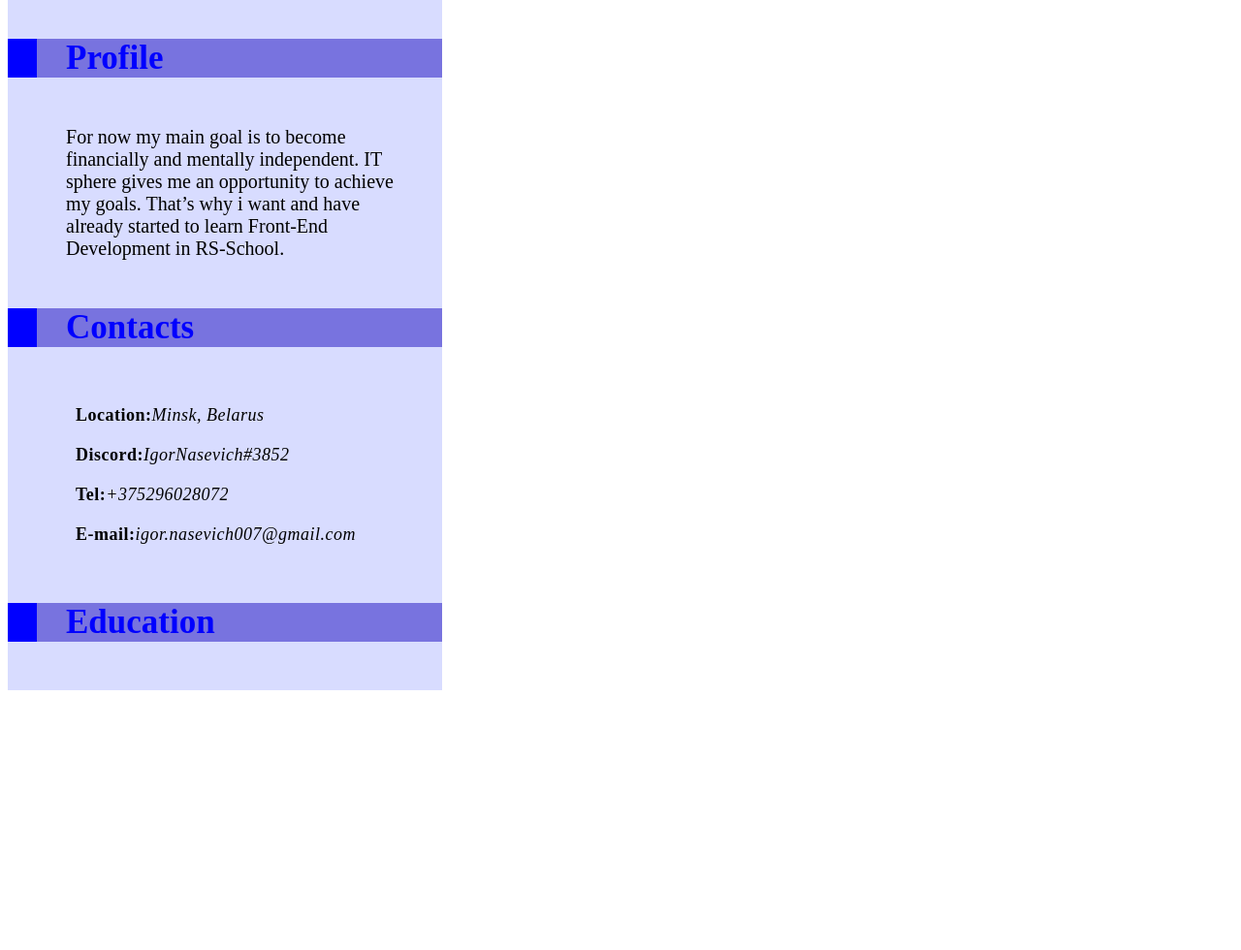
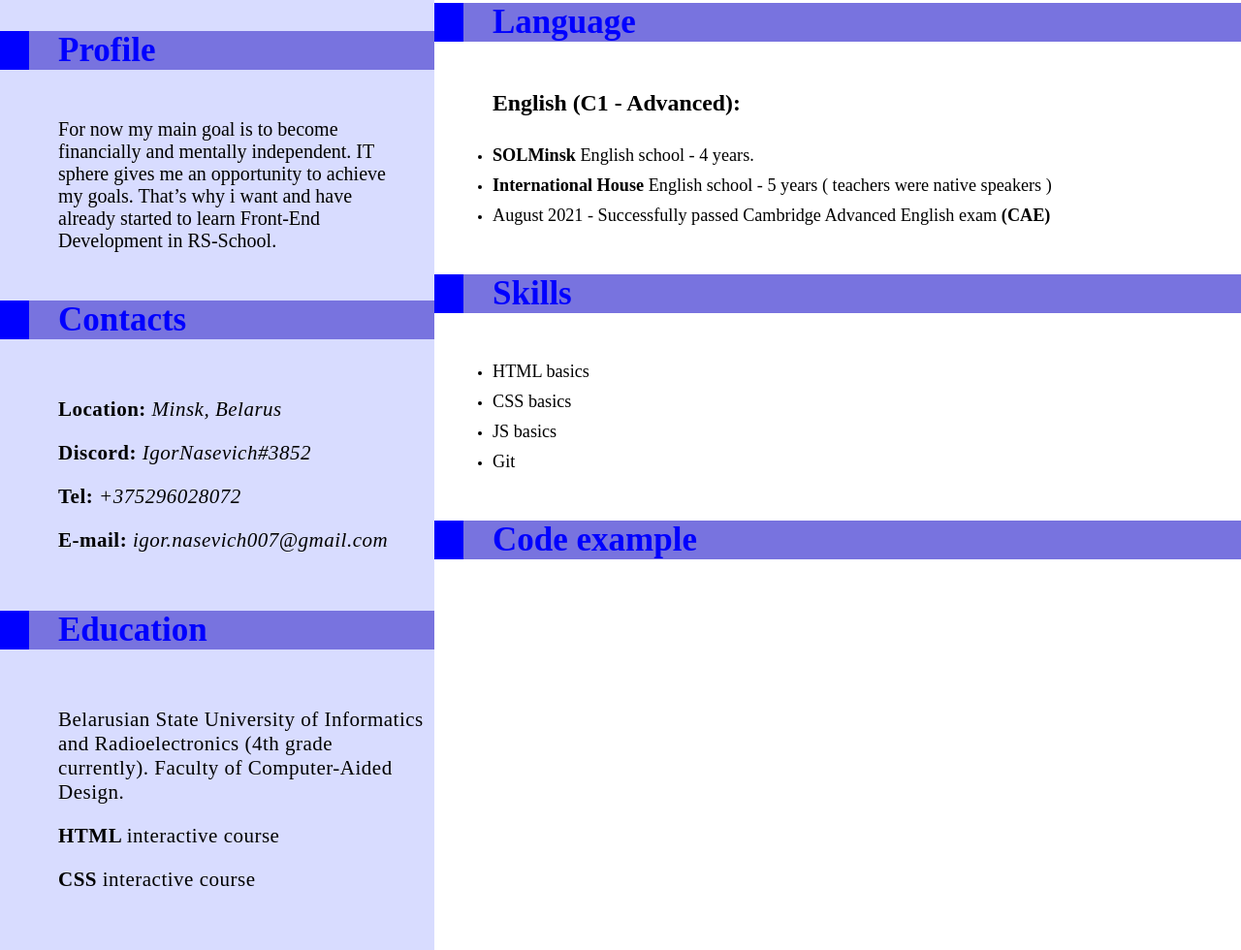
Before and after one commit to IgorNasevich/rsschool-cv, a plain HTML site: page HTML/MyCV.html in a window 1280 px wide. Shown: the part 408-1388 px from the top of the page at 97% size. Before the commit the page ends 1128 px from the top, so only its background shows below. Drawn offline with Linux system fonts and the light colour scheme.

Commit message:
feat: add right side

```diff
--- a/CSS/MyStyle.css
+++ b/CSS/MyStyle.css
@@ -1,10 +1,11 @@
 .html{
     font-size: 14px;
+    scroll-behavior: smooth;
 }
 
 li {
-    list-style-type: none; /* Убираем маркеры */
-
+     /* Убираем маркеры */
+     list-style-type: none;
 }
 
 ul {
@@ -15,9 +16,17 @@ ul {
 .wrapper{
     display: flex;
     flex-direction: column;
+    margin: auto 0;
+    /* padding:0 15px; */
 }
 
 .header{
+    margin: 0 auto;
+    /* position: absolute; */
+    /* top:0;
+    left:0; */
+    width: 100%;
+    /* z-index: 50; */
     background: rgb(114, 114, 114);
 }
 
@@ -47,12 +56,25 @@ ul {
 
 .contacts_item{
     font-size: 18px;
-    margin-left: 60px;
+}
+
+.education_list{
+    display: flex;
+    flex-direction: column;
+    justify-content:center;
+    margin-bottom: 50px;
+}
+
+.education_item{
+    display: inline-block;
+    padding: 0;
+    margin: 0;
+    font-size: 1.5rem;
 }
 
 li a{
     display: flex;
-    padding: 10px
+    padding: 10px 10px 10px 60px;
 }
 
 header a{
@@ -78,19 +100,14 @@ main a{
     min-height: 400px;
 }
 
-.rightSection{
-    display: flex;
-    width: 65vw;
-    background: white;
-    min-height: 400px;
-}
+
 
 .photoBlock{
     margin-bottom: 50px;
 }
 
 .Photo{
-    width: 100%
+    width: 100%;
 }
 
 .container {
@@ -122,11 +139,15 @@ main a{
     margin: 0;
 }
 
-div p{
+.profile{
     font-size: 1.43rem;
     margin: 0 30px 50px 60px;
 }
 
+a p{
+    font-size: 1.5rem;
+    margin: 0;
+}
 
 a:hover{
     color: white;
@@ -137,3 +158,72 @@ a:hover{
     background: black;
     transition: background 0.6s ease;
 }
+
+.page_body{
+    min-height: 100%;
+    margin: 0 auto;
+    padding: 0;
+}
+
+/* @media(max-width: 1087px){
+    .header{
+        max-width: 970px;
+    }
+} */
+
+/* RIGHT SECTION */
+.rightSection{
+    display: flex;
+    flex-direction: column;
+    width: 65vw;
+    background: white;
+    min-height: 400px;
+}
+
+.page_title {
+    margin: 100px 80px 125px 100px;
+}
+
+h1{
+    color: blue;
+    font-weight: 700;
+    font-size: 3rem;
+    margin: 0;
+    margin-bottom: 15px;
+}
+
+.page_title p{
+    font-size: 1.5rem;
+    margin:0;
+}
+
+.right_section_div{
+
+}
+
+.Eng_level{
+    font-size: 1.7rem;
+    font-weight: 700;
+    margin: 0 0 30px 60px;
+}
+
+
+.skills_list, .eng_list{
+    display: flex;
+    flex-direction: column;
+    margin: 0 0 50px 60px;
+    font-size: 1rem;
+}
+
+.skills_list li, .eng_list li{
+    list-style-type: disc;
+}
+
+.skills_list li p, .eng_list li p{
+    margin: 0 0 10px 0;
+    font-size: 1.3rem;
+}
+
+.skills_list li:last-child p, .eng_list li:last-child p{
+    margin:0;
+}
--- a/HTML/MyCV.html
+++ b/HTML/MyCV.html
@@ -7,6 +7,7 @@
         <title>Nasevich Igor CV</title>
     </head>
     <link rel="stylesheet" href="..\CSS\MyStyle.css">
+        <body class="page_body">
         <div class="wrapper">
             <header class="header">
                 <nav class="menu">
@@ -32,9 +33,6 @@
                     </ul>
                 </nav>
             </header>
-
-
-
             <main class="container">
                 <section class="leftSection">
                     <div class="photoBlock">
@@ -47,7 +45,7 @@
                         <h2 class="sectionTitle" id="profile">
                             Profile
                         </h2>
-                    <p>For now my main goal is to become financially and mentally independent. IT sphere gives me an opportunity to achieve my goals. That’s why i want and have already started to learn Front-End Development in RS-School.</p>
+                        <p class="profile">For now my main goal is to become financially and mentally independent. IT sphere gives me an opportunity to achieve my goals. That’s why i want and have already started to learn Front-End Development in RS-School.</p>
                     </div>
                     <div class="leftSectionAllDivSettings">
                         <h2 class="sectionTitle" id="contacts">
@@ -55,28 +53,128 @@
                         </h2>
                         <ul class="contacts_list">
                             <li class="contacts_item">
-                            <a href="https://www.google.com/maps/place/%D0%9C%D0%B8%D0%BD%D1%81%D0%BA/@53.8843138,27.3131922,10z/data=!3m1!4b1!4m5!3m4!1s0x46dbcfd35b1e6ad3:0xb61b853ddb570d9!8m2!3d53.9006011!4d27.558972"><b>Location:</b><i> Minsk, Belarus</i></a>
+                                <a href="https://www.google.com/maps/place/%D0%9C%D0%B8%D0%BD%D1%81%D0%BA/@53.8843138,27.3131922,10z/data=!3m1!4b1!4m5!3m4!1s0x46dbcfd35b1e6ad3:0xb61b853ddb570d9!8m2!3d53.9006011!4d27.558972">
+                                    <p>
+                                        <b>Location: </b><i>Minsk, Belarus</i>
+                                    </p>
+                                </a>
                             </li>
                             <li class="contacts_item">
-                            <a href="https://discord.com/users/IgorNasevich#3852"><b>Discord:</b><i> IgorNasevich#3852</i></a>
+                                <a href="https://discord.com/users/IgorNasevich#3852">
+                                    <p>
+                                        <b>Discord:</b><i> IgorNasevich#3852</i>
+                                    </p>
+                                </a>
                             </li>
                             <li class="contacts_item" id="tel">
-                            <a href="tel:+375296028072"> <b>Tel:</b><i> +375296028072</i></a>
+                                <a href="tel:+375296028072">
+                                    <p>
+                                        <b>Tel:</b><i> +375296028072</i>
+                                    </p>
+                                </a>
                             </li>
                             <li class="contacts_item" id="e-mail">
-                            <a href="mailto:igor.nasevich007@gmail.com"><b>E-mail:</b><i> igor.nasevich007@gmail.com</i></a>
+                                <a href="mailto:igor.nasevich007@gmail.com">
+                                    <p>
+                                        <b>E-mail:</b><i> igor.nasevich007@gmail.com</i>
+                                    </p>
+                                </a>
                             </li>
                         </ul>
                     </div>
                     <div class="leftSectionAllDivSettings" id="education">
                         <h2 class="sectionTitle">Education</h2>
+                        <ul class="education_list">
+                            <li>
+                                <a href="https://www.bsuir.by/">
+                                    <p class="education_item">
+                                        Belarusian State University of Informatics and Radioelectronics (4th grade currently). Faculty of Computer-Aided Design.
+                                    </p>
+                                </a>
+
+                            </li>
+                            <li>
+                                <a href="https://ru.code-basics.com/languages/html">
+                                    <p class="education_item">
+                                        <b>HTML </b>interactive course
+                                    </p>
+                                </a>
+                            </li>
+                            <li>
+                                <a href="https://ru.code-basics.com/languages/css">
+                                    <p class="education_item">
+                                        <b>CSS </b>interactive course
+                                    </p>
+                                </a>
+                            </li>
+                        </ul>
                     </div>
                 </section>
                 <section class="rightSection">
-                <div class="" id="language">Language</div>
-                <div class="" id="skills">Skills</div>
-                <div class="" id="code example">Code example</div>
+                    <div class="page_title">
+                        <h1>
+                            Nasevich <br> Igor
+                        </h1>
+                        <p>Front-End developer</p>
+                    </div>
+                    <div class="right_section_div" id="language">
+                        <h2 class="sectionTitle">
+                            Language
+                        </h2>
+                        <p class="Eng_level">
+                            English (C1 - Advanced):
+                        </p>
+                        <ul class="eng_list">
+                            <li>
+                                <p>
+                                    <b>SOLMinsk</b> English school - 4 years.
+                                </p>
+                            </li>
+                            <li>
+                                <p>
+                                    <b>International House </b>English school - 5 years ( teachers were native speakers )
+                                </p>
+                            </li>
+                            <li>
+                                <p>
+                                    August 2021 - Successfully passed Cambridge Advanced English exam    <b>(CAE)</b>
+                                </p>
+                            </li>
+                        </ul>
+                    </div>
+                    <div class="right_section_div" id="skills">
+                        <h2 class="sectionTitle">
+                            Skills
+                        </h2>
+                        <ul class="skills_list">
+                            <li>
+                                <p>
+                                    HTML basics
+                                </p>
+                            </li>
+                            <li>
+                                <p>
+                                    CSS basics
+                                </p>
+                            </li>
+                            <li>
+                                <p>
+                                    JS basics
+                                </p>
+                            </li>
+                            <li>
+                                <p>
+                                    Git
+                                </p>
+                            </li>
+                    </div>
+                    <div class="right_section_div" id="code example">
+                        <h2 class="sectionTitle">
+                            Code example
+                        </h2>
+                    </div>
                 </section>
             </main>
         </div>
+    </body>
 </html>
```
Lines whose indentation alone changed are shown as unchanged.
